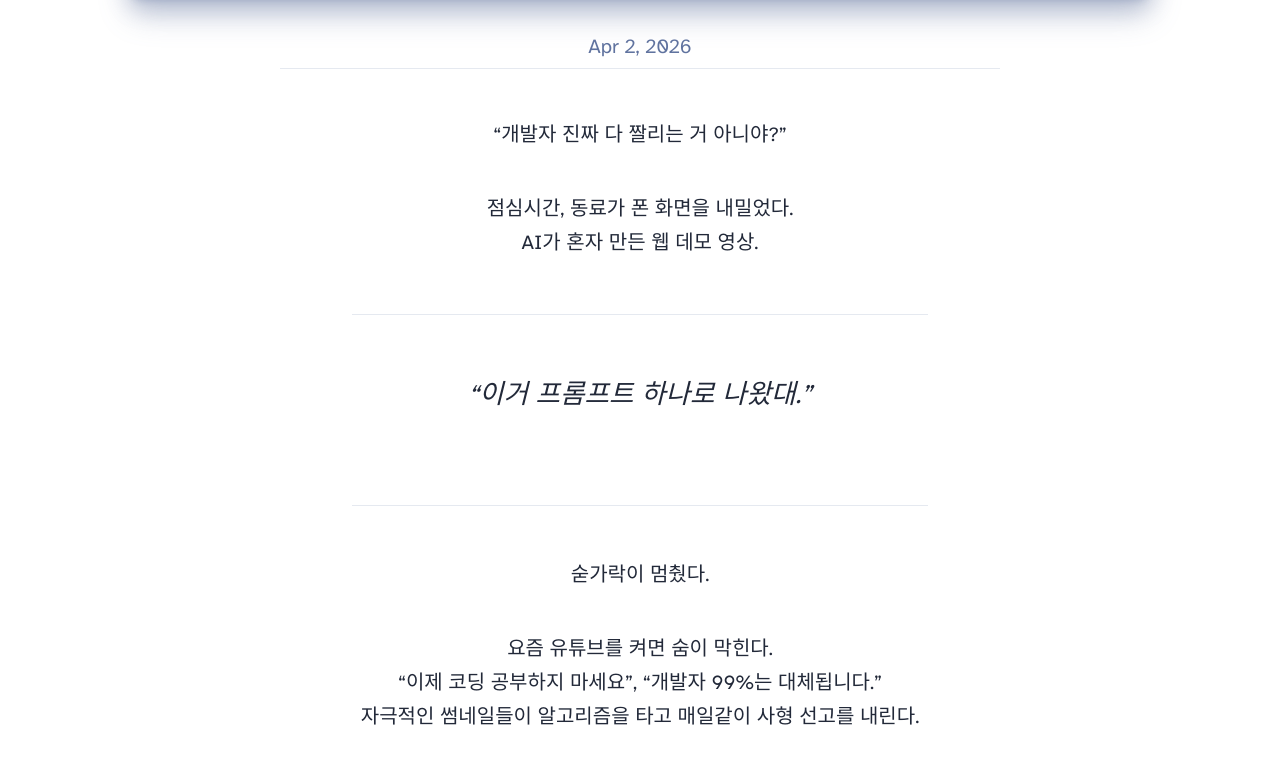
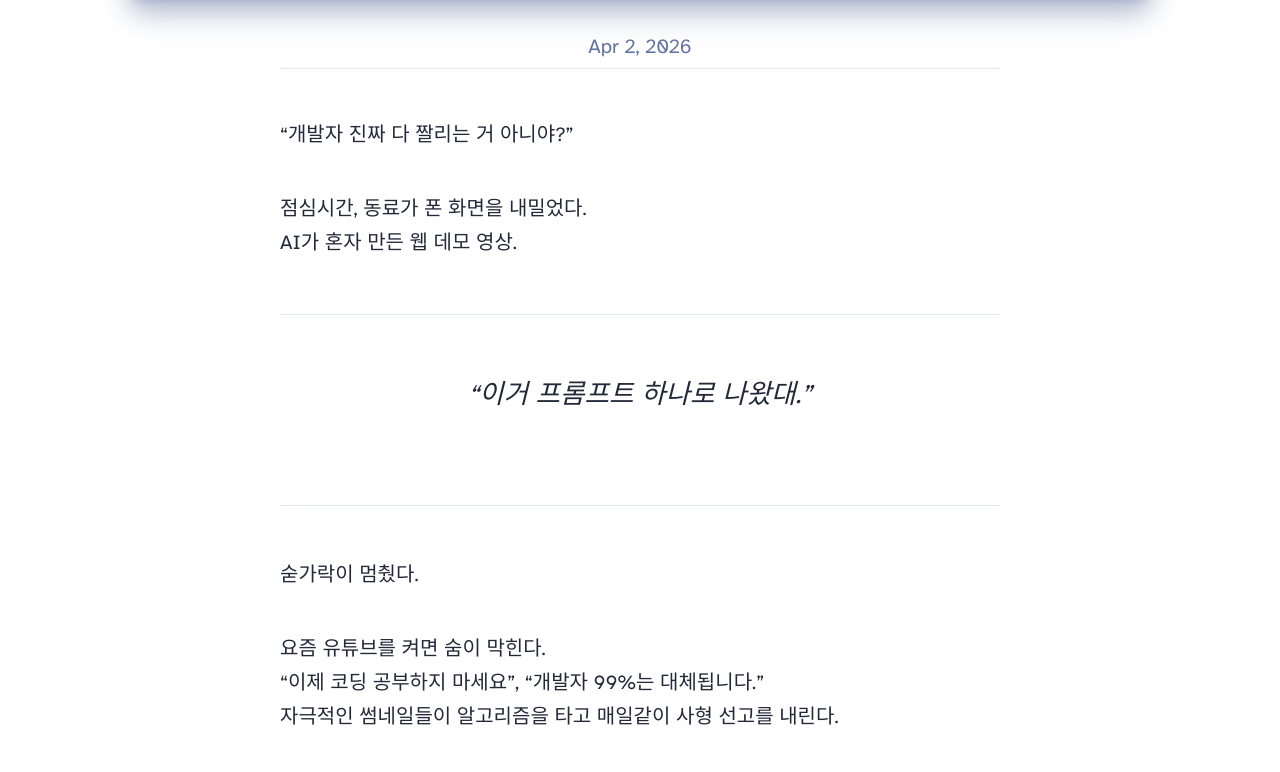
Before and after one commit to diver-jay/diver-jay.github.io, an Astro site: page /blog/1 in a window 1280 px wide. Shown: the part 650-1422 px from the top of the page. Built offline with nearby package versions, Linux system fonts and the light colour scheme; Astro itself is replaced by a stand-in of ours.

Commit message:
Revert "style: center blockquote block with margin auto and max-width"
This reverts commit 8c1ffee7261de2c9578a5dd3aedf177a05884278.

```diff
--- a/src/styles/global.css
+++ b/src/styles/global.css
@@ -89,7 +89,6 @@ p {
 }
 .prose p {
 	margin-bottom: 2em;
-	text-align: center;
 }
 textarea {
 	width: 100%;
@@ -122,8 +121,7 @@ blockquote {
 	border-top: 1px solid rgb(var(--gray-light));
 	border-bottom: 1px solid rgb(var(--gray-light));
 	padding: 1.2em 0;
-	margin: 2em auto;
-	max-width: 80%;
+	margin: 2em 0;
 	font-size: 1.333em;
 	font-style: italic;
 	text-align: center;
```
